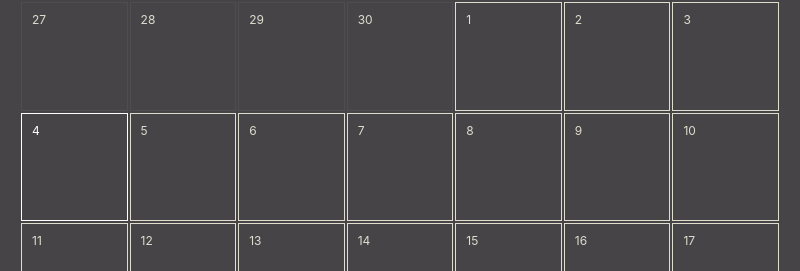
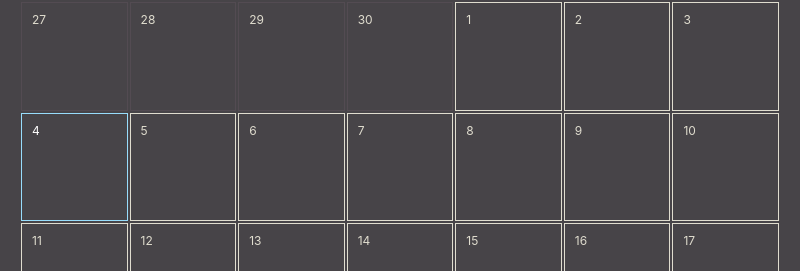
Before and after one commit to jwhitlow45/caltron, an Electron app: page src/index.html in a window 800 px wide. Shown: the part 123-394 px from the top of the page. Drawn offline with nearby package versions, Linux system fonts and the light colour scheme.

Commit message:
feat:change today highlighting to stand out more

```diff
--- a/src/index.css
+++ b/src/index.css
@@ -33,7 +33,7 @@
   /* grid colors */
   --grid-day-color: #e0ddcf;
   --grid-padding-color: #534b52;
-  --grid-today-color: white;
+  --grid-today-color: #98ddfc;
 }
 
 html,
```
